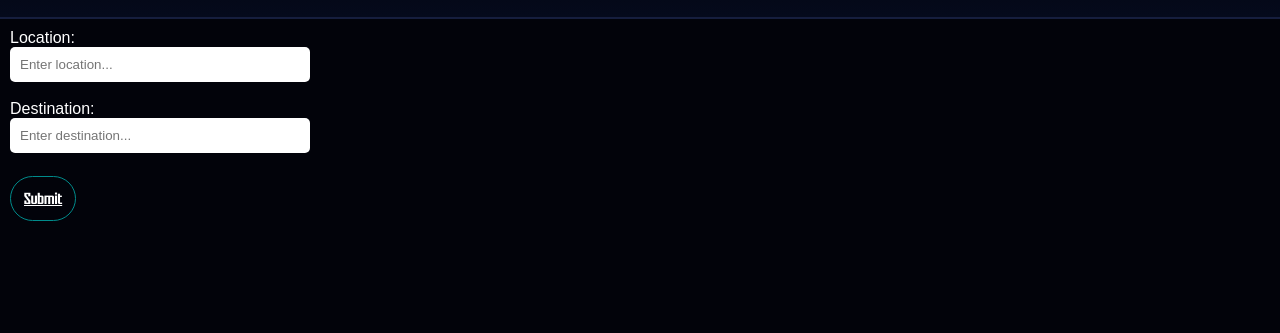
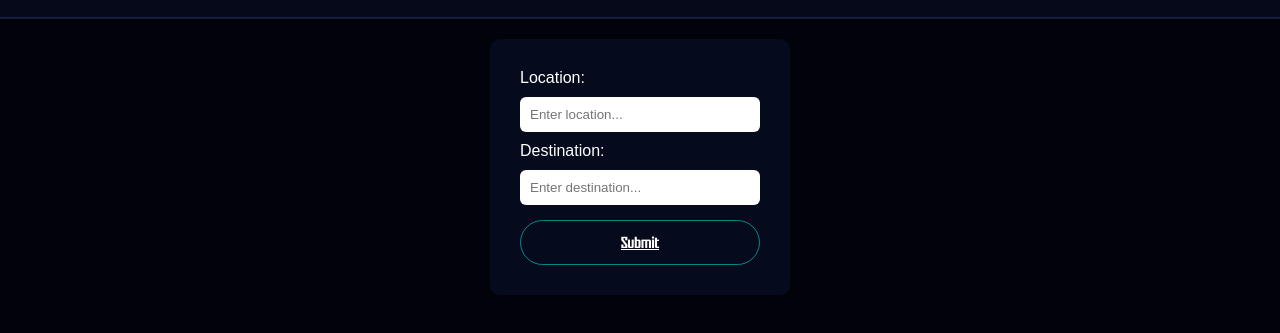
Before and after one commit to AAZ-group-project/PathPilot, a plain HTML site: page PathPilot.html in a window 1280 px wide. Shown: the part 75-408 px from the top of the page. Drawn offline with Linux system fonts and the light colour scheme.

Commit message:
made front page fully javascripted

```diff
--- a/PathPilot.css
+++ b/PathPilot.css
@@ -1,9 +1,27 @@
+* {
+  margin: 0;
+  padding: 0;
+  box-sizing: border-box;
+}
+
 /* Import font style */
 @font-face {
     font-family: 'PathPilotFont';
     src: url('fonts/star-shield-2-font/StarShieldV2-9M52K.ttf');
     font-weight: normal;
     font-style: normal;
+}
+
+.entries{
+    display: flex;
+    flex-direction: column;
+    gap: 15px;
+    width: 300px;
+    margin: 0 auto;
+    margin-top: 20px;
+    background-color: #050a1c;
+    border-radius: 10px;
+    padding: 20px;
 }
 
 .nav{
@@ -73,13 +91,13 @@ html, body {
     display: flex;
     flex-direction: column;
     width: 300px;
-    text-decoration: none;
+
     padding: 10px;
-    border-radius: 5px;
-    border: none;
+
 }
 
 .submit {
+    width: 100%;
     display: inline-block;
     background: transparent;
     border: 1.5px solid #008b8b;
@@ -121,8 +139,17 @@ html, body {
     padding: 20px;
 }
 
-.input-field{
+.input-field {
+    width: 100%;
     padding: 10px;
-    border-radius: 5px;
+    border-radius: 6px;
     border: none;
+    background-color: white;
+    color: black;
+    margin-bottom: 10px;
 }
+
+.prompt-label {
+    margin-bottom: 10px;
+    display: block;
+}
--- a/PathPilot.html
+++ b/PathPilot.html
@@ -16,15 +16,7 @@
             <a class="signin" href="#">Sign In</a>
         </div>
         <section id="section">
-            <form class="entries">
-                <div class="form-group">
-                    <label id="prompt-label">Location:</label><br>
-                    <input type="search" id="prompt" name="location" placeholder="Enter location..." required><br>
-                    <label id="prompt-label">Destination:</label><br>
-                    <input type="search" id="prompt" name="destination" placeholder="Enter destination..." required><br>
-                    <a class="submit" href="#">Submit</a>
-                </div>
-            </form>
+
         </section>
     </body>
     <!-- Link JavaScript -->
--- a/PathPilot.js
+++ b/PathPilot.js
@@ -1,5 +1,52 @@
 const main = document.getElementById("section");
 const signIn = document.getElementsByClassName("signin")[0];
+const logo = document.getElementsByClassName("logo")[0];
+
+mainPage();
+
+function mainPage(){
+    main.innerHTML = '';
+    const form = document.createElement("form");
+    form.className = "entries";
+
+    const formGroup = document.createElement("div");
+    formGroup.className = "form-group";
+
+    const locationLabel = document.createElement("label");
+    locationLabel.innerText = "Location:";
+    locationLabel.className = "prompt-label";
+
+    const locationInput = document.createElement("input");
+    locationInput.type = "search";
+    locationInput.className = "input-field";
+    locationInput.name = "location";
+    locationInput.placeholder = "Enter location...";
+    locationInput.required = true;
+
+    const destinationLabel = document.createElement("label");
+    destinationLabel.innerText = "Destination:";
+    destinationLabel.className = "prompt-label";
+
+    const destinationInput = document.createElement("input");
+    destinationInput.type = "search";
+    destinationInput.className = "input-field";
+    destinationInput.name = "destination";
+    destinationInput.placeholder = "Enter destination...";
+    destinationInput.required = true;
+
+    const submitMainButton = document.createElement("a");
+    submitMainButton.innerText = "Submit";
+    submitMainButton.className = "submit";
+    submitMainButton.href = "#";
+
+    formGroup.appendChild(locationLabel);
+    formGroup.appendChild(locationInput);
+    formGroup.appendChild(destinationLabel);
+    formGroup.appendChild(destinationInput);
+    formGroup.appendChild(submitMainButton);
+    form.appendChild(formGroup);
+    main.appendChild(form);
+}
 
 // UI for sign in menu
 function signInMenu(){
@@ -36,3 +83,8 @@ signIn.addEventListener("click", (e) => {
     e.preventDefault();
     signInMenu();
 });
+
+logo.addEventListener("click", (e) => {
+    e.preventDefault();
+    mainPage();
+});
```
